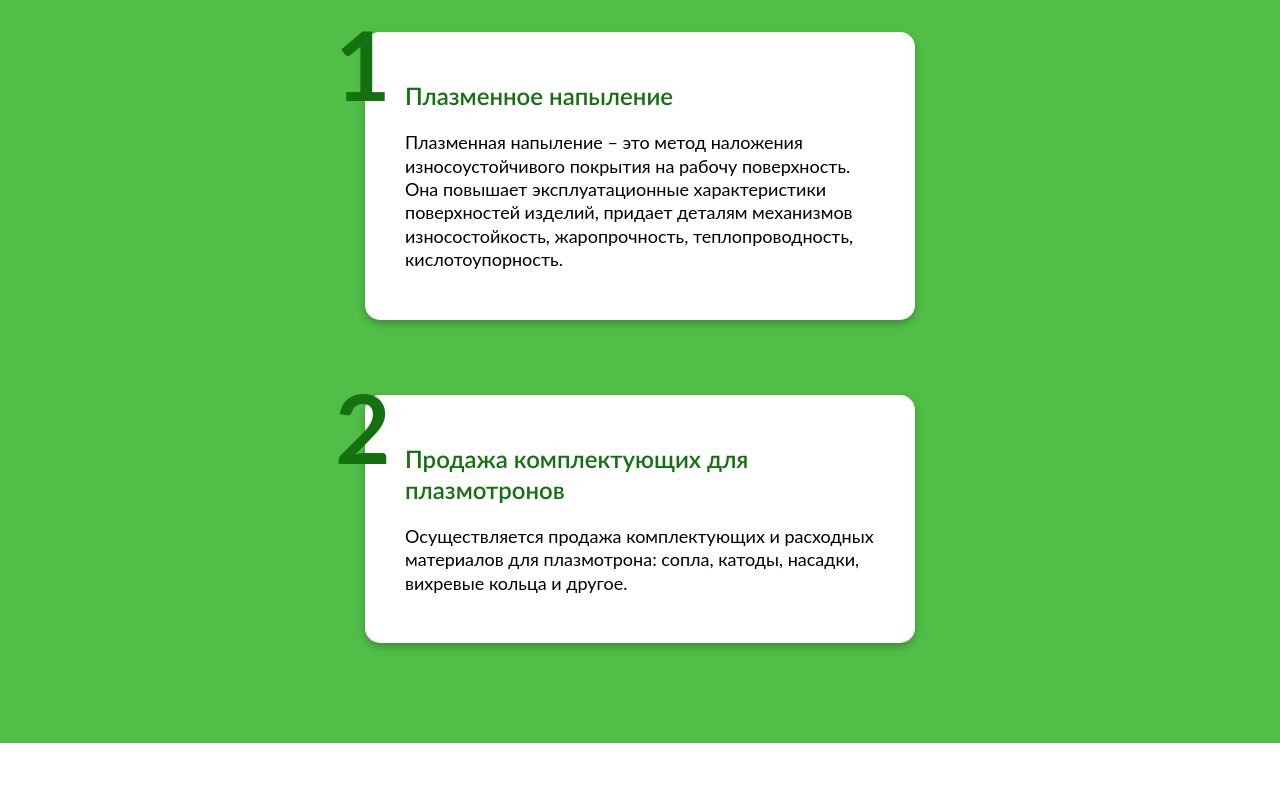
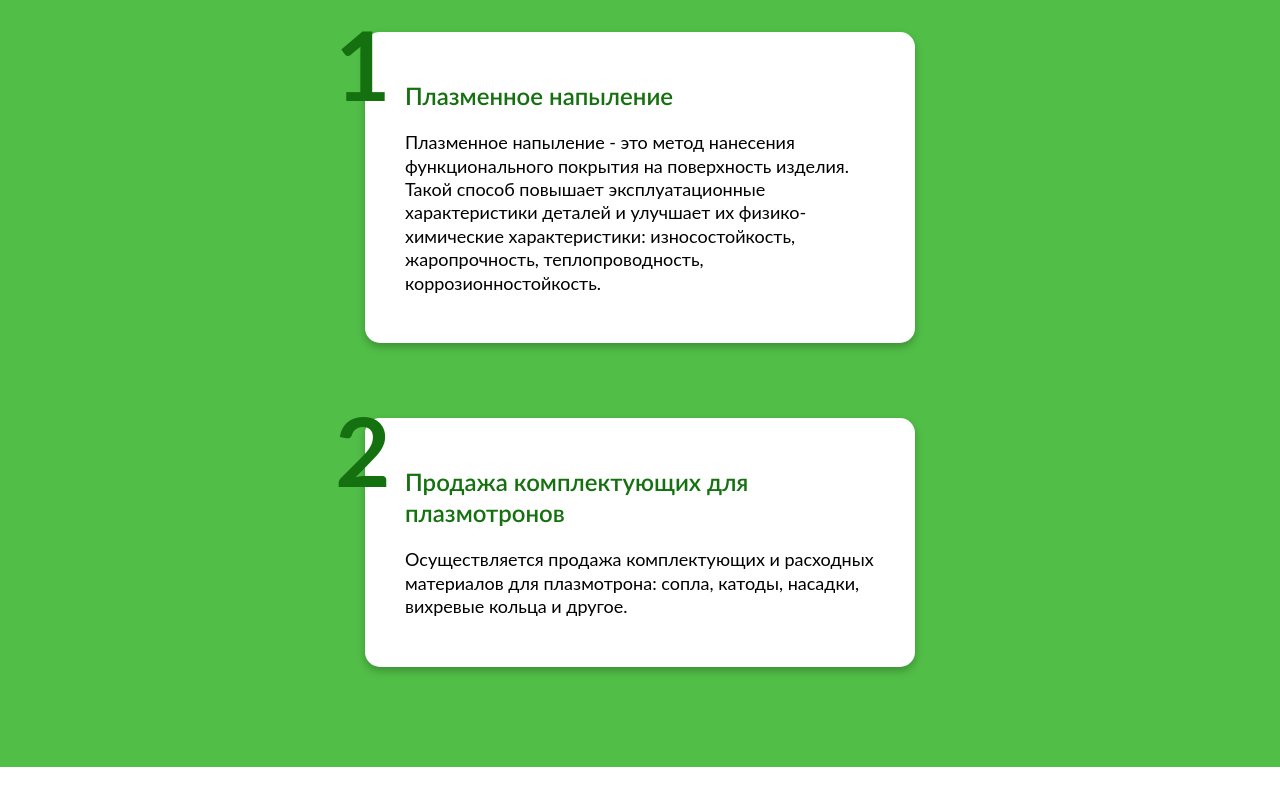
Before and after one commit to Kremix1/plasma-dynamics, a React (Create React App) app: page / in a window 1280 px wide. Shown: the part 3800-4600 px from the top of the page. Built offline with nearby package versions, Linux system fonts and the light colour scheme; a web font is replaced by a local one.

Commit message:
Правки

```diff
--- a/src/Components/Plasmatron/Plasmatron.tsx
+++ b/src/Components/Plasmatron/Plasmatron.tsx
@@ -225,7 +225,7 @@ export const Plasmatron: React.FC = () => {
 
                 <div className='plasmatron__craft' id='plasmatrons'>
                     <p className='plasmatron__number'>2</p>
-                    <h1 className='plasmatron__title'>Разработка плазмотронов</h1>
+                    <h1 className='plasmatron__title'>Продажа комплектующих для плазмотронов</h1>
                     <h2 className='plasmatron__subtitle'>Комплект анод/катод для плазмотронов F4</h2>
                     <div className='plasm-tech__container'>
                         <div className='plasm-tech__body'>
--- a/src/Components/Requests/Requests.tsx
+++ b/src/Components/Requests/Requests.tsx
@@ -9,10 +9,7 @@ export const Requests: React.FC = () => {
                     <div className='requests__item'>
                         <div className='requests__number'>1</div>
                         <h2 className='requests__item-title'>Плазменное напыление</h2>
-                        <p className='requests__item-subtitle'>Плазменная напыление – это метод наложения износоустойчивого покрытия на рабочу поверхность.
-                            Она повышает эксплуатационные характеристики поверхностей изделий,
-                            придает деталям механизмов износостойкость,
-                            жаропрочность, теплопроводность, кислотоупорность.
+                        <p className='requests__item-subtitle'>Плазменное напыление - это метод нанесения функционального покрытия на поверхность изделия. Такой способ повышает эксплуатационные характеристики деталей и улучшает их физико-химические характеристики: износостойкость, жаропрочность, теплопроводность, коррозионностойкость.
                         </p>
                     </div>
                     <div className='requests__item'>
```
